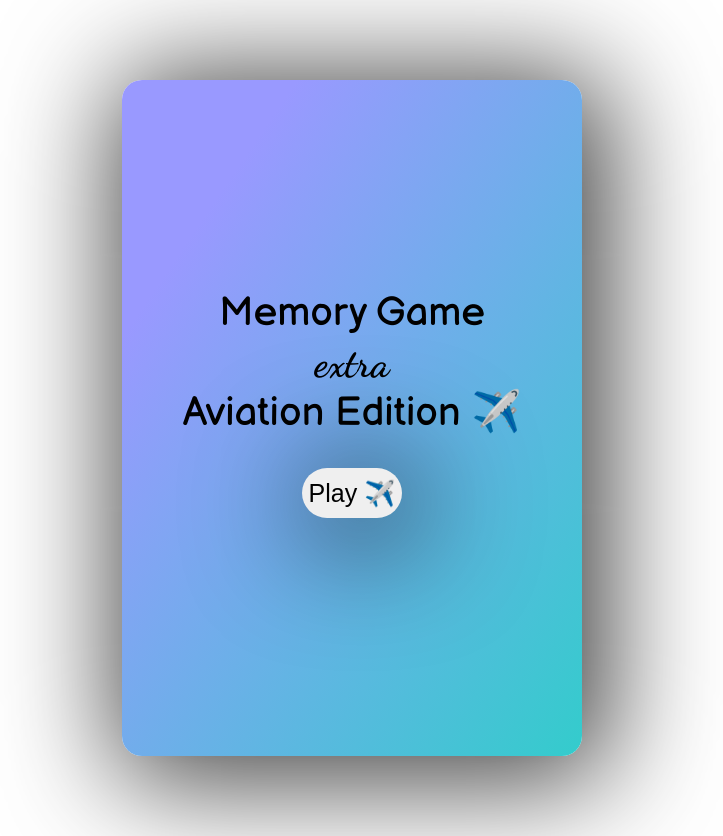
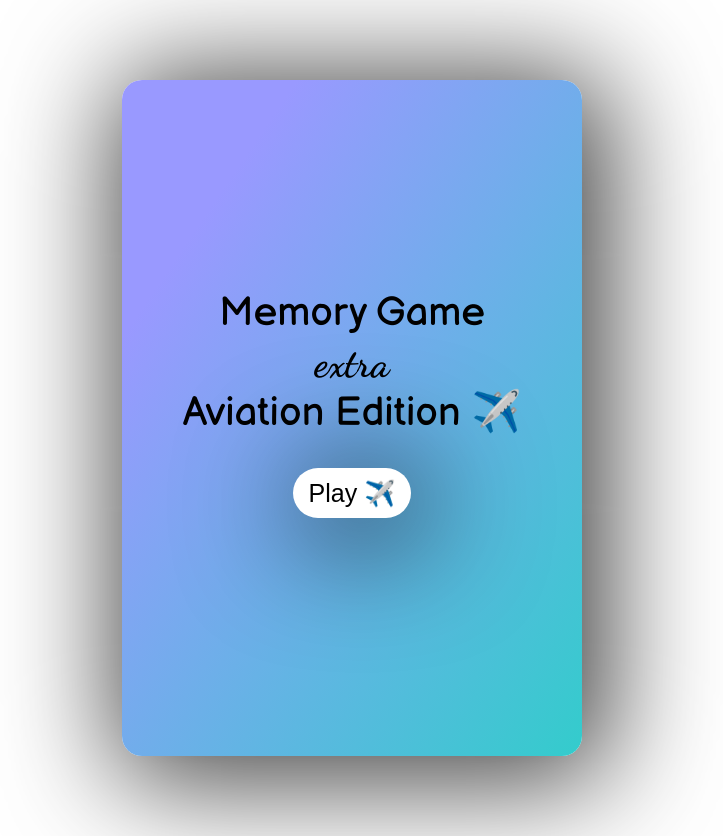
Before and after one commit to adellovas/memory-game, a plain HTML site: page index.html in a window 1280 px wide. Shown: the whole page, without its empty margins (288-1011 px from the left). Drawn offline with Linux system fonts and the light colour scheme.

Commit message:
Button css  fix

```diff
--- a/memory.css
+++ b/memory.css
@@ -72,8 +72,9 @@ body {
   transition: 0.2s;
 }
 .playButton {
+  padding: 4px 16px;
+  background-color: white;
   height: 50px;
-  width: 100px;
   margin: 30px;
   border: none;
   border-radius: 30px;
@@ -85,6 +86,8 @@ body {
   transition: 0.2s;
 }
 .againButton {
+  padding: 4px 16px;
+  background-color: white;
   height: 50px;
   width: 200px;
   margin: 30px;
```
